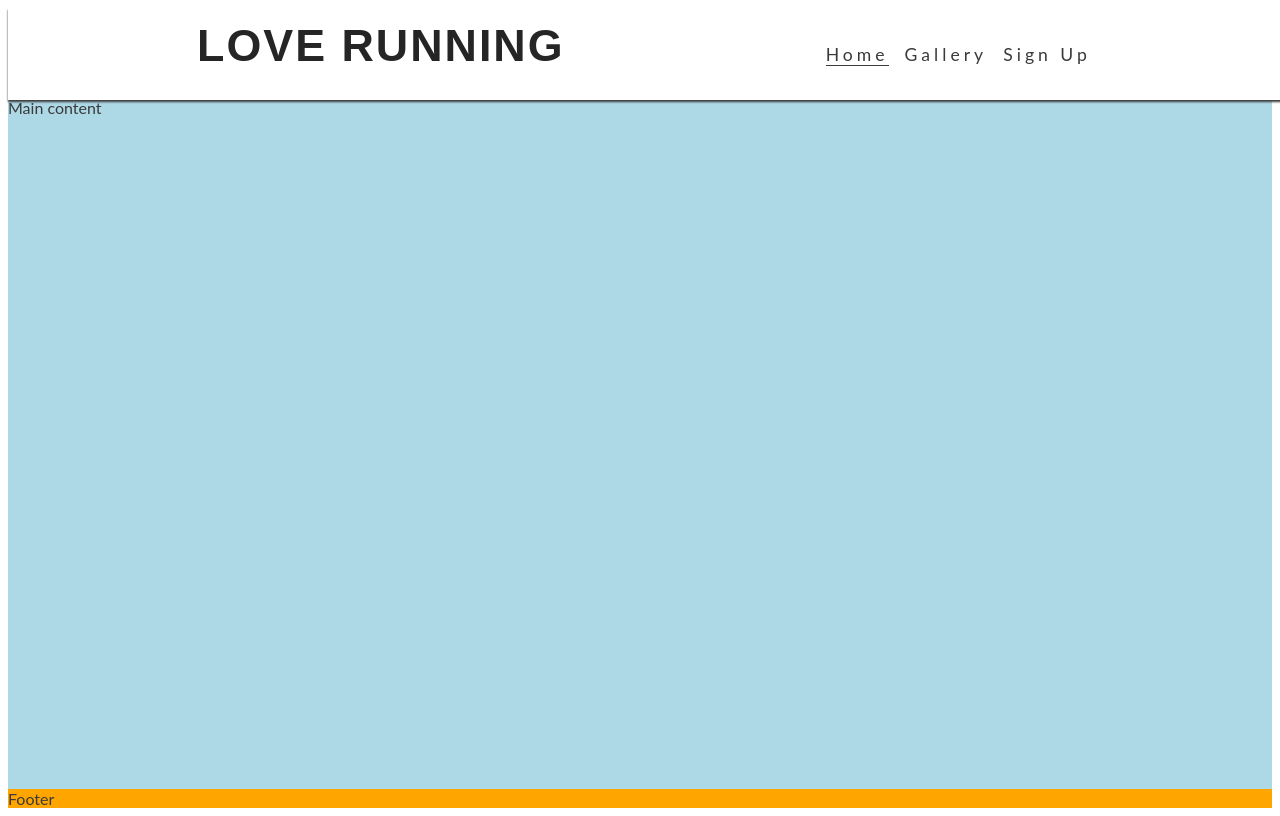
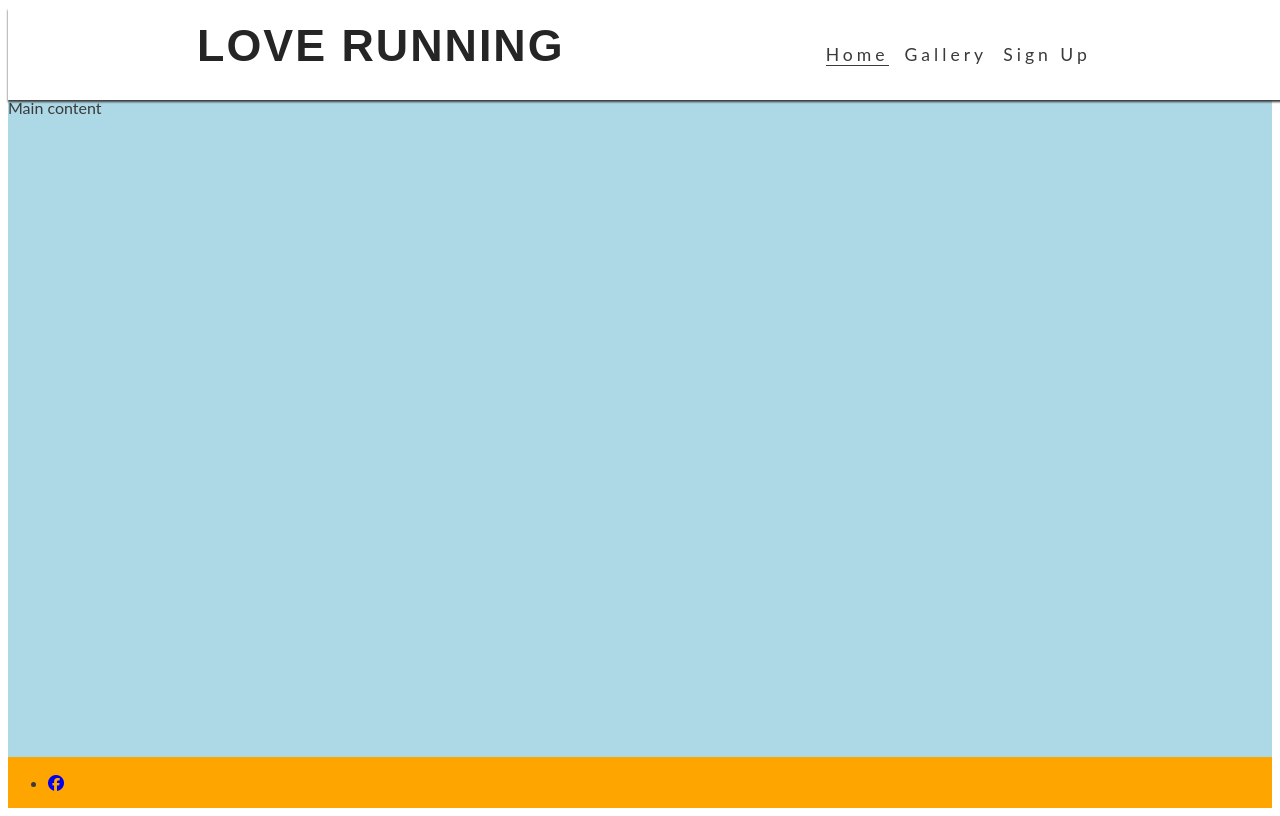
Before and after one commit to Yuss76A/love-running, a plain HTML site: page index.html in a window 1280 px wide. Drawn offline with Linux system fonts and the light colour scheme.

Commit message:
Add font awesome and first footer link

```diff
--- a/index.html
+++ b/index.html
@@ -38,8 +38,14 @@
     <!--Main Content-->
     <main>Main content</main>
     <!--Footer-->
-    <footer>Footer</footer>
+    <footer>
+        <ul>
+            <li><a href="https://www.facebook.com/" target="_blank" rel="noopener" aria-label="Visit our Facebook page (opens in a new tab)"><i class="fa-brands fa-facebook"></i></a></li>
+        </ul>
+    </footer>
 
+    <!--Font Awesome kit-->
+    <script src="https://kit.fontawesome.com/d8ad44162c.js" crossorigin="anonymous"></script>
 </body>
 
 </html>
```
